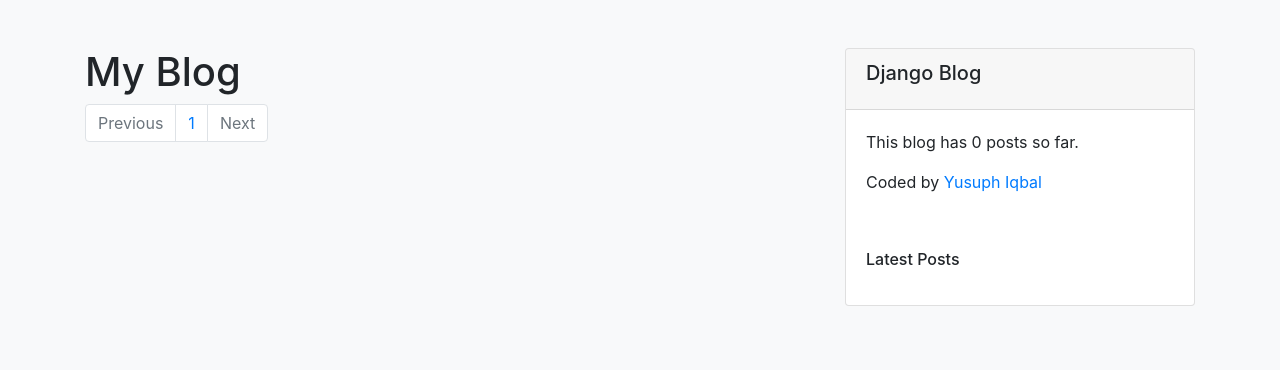
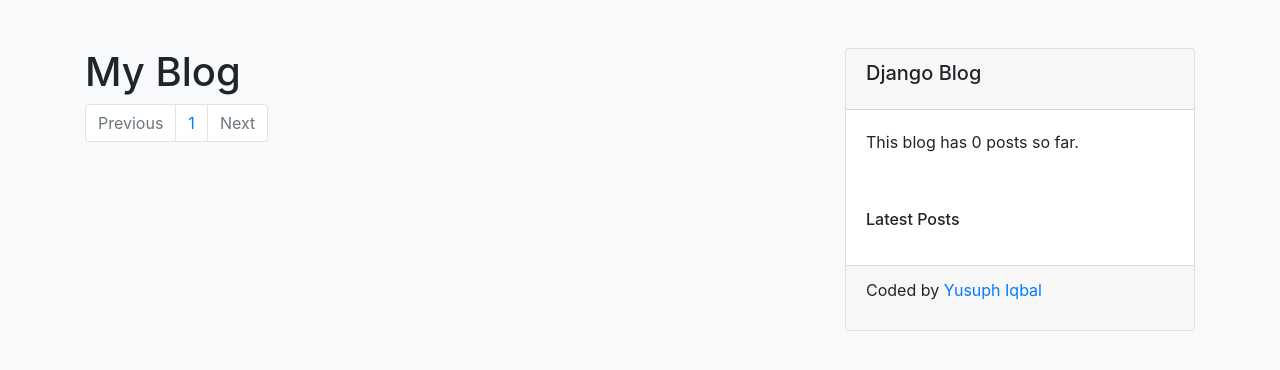
Before and after one commit to yusuphiqbal/django-blog, a Django app: page /blog/ in a window 1280 px wide. Shown: the part 57-427 px from the top of the page. Run offline with Django 3.2, Linux system fonts and the light colour scheme; data that the repository does not hold is empty; some libraries are stand-ins or nearby versions.

Commit message:
Moved personal github link to footer of sidebar

```diff
--- a/blog/templates/blog/base.html
+++ b/blog/templates/blog/base.html
@@ -25,11 +25,13 @@
                     </div>
                     <div class="card-body">
                         <p>This blog has {% total_posts %} posts so far.</p>
-                        <p>Coded by <a href="https://github.com/yusuphiqbal" target="_blank">Yusuph Iqbal</a></p>
                     </div>
                     <div class="card-body">
                         <h6 class="card-title">Latest Posts</h6>
                         {% show_latest_posts 3 %}
+                    </div>
+                    <div class="card-footer">
+                        <p>Coded by <a href="https://github.com/yusuphiqbal" target="_blank">Yusuph Iqbal</a></p>
                     </div>
                 </div>
             </div>
```
